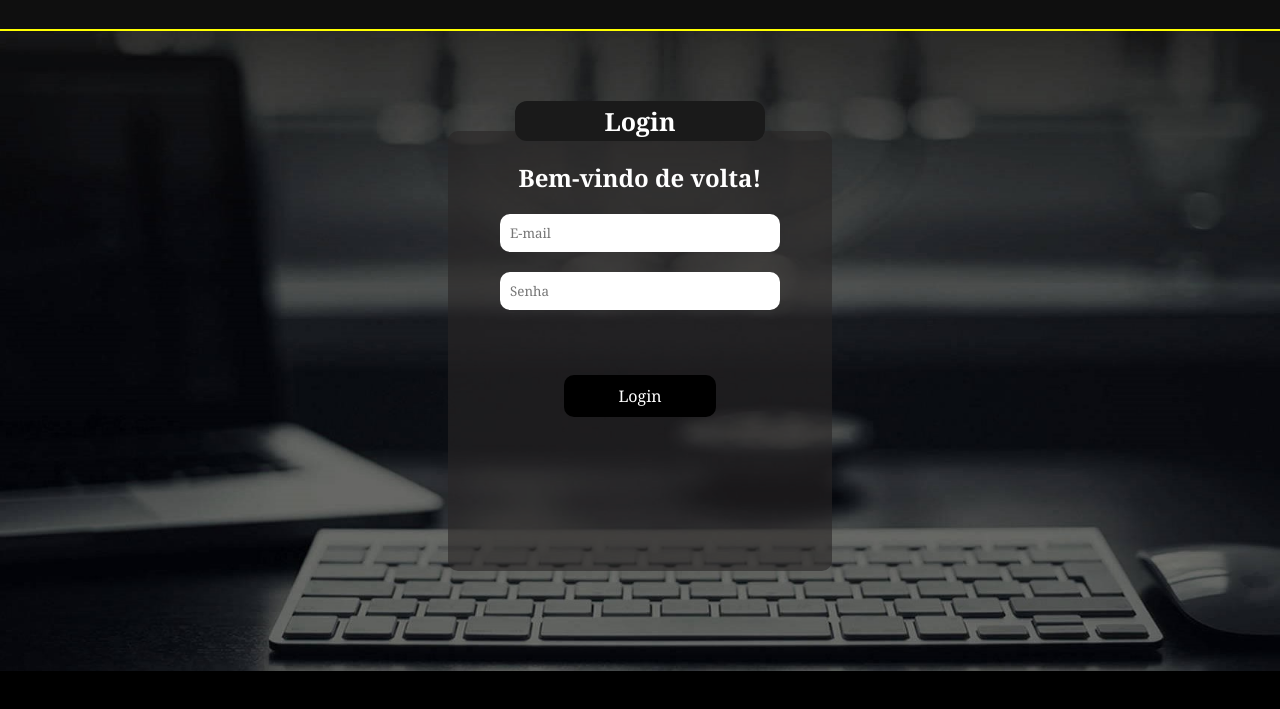
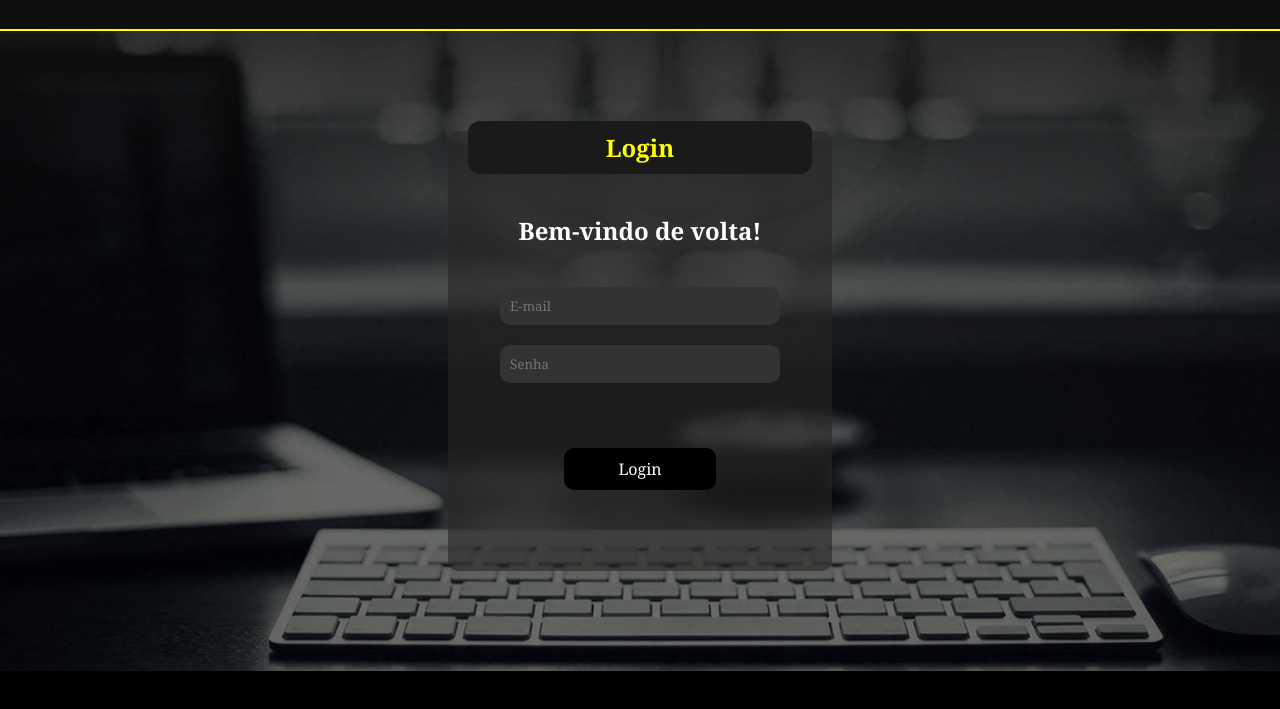
Before and after one commit to RemoteGuard/RemoteGuard, a plain HTML site: page site/public/login.html in a window 1280 px wide. Shown: the part 89-798 px from the top of the page. Drawn offline with Linux system fonts and the light colour scheme.

```diff
--- a/site/public/css/login.css
+++ b/site/public/css/login.css
@@ -89,39 +89,77 @@
 .linksLogin div:hover {
     transform: scale(1.1);
 }
-/*LOGIN*/
 
-.container{
+/* Login container */
+.container {
     display: flex;
     justify-content: center;
     align-items: center;
     width: 100vw;
     height: 80vh;
-    background-color: #333233;
     background-image: url(./../img/site/fundoLoginCadastro/tecladoEmouse_ajustado.jpg);
     background-position: center;
     background-repeat: no-repeat;
-    background-size:cover;
+    background-size: cover;
 }
 
-/* Estilização do título no container de login */
-.titleLog{
-    position: relative;
-    display: flex;
-    justify-content: center;
-    align-items: center;
-    width: 250px;
-    height: 40px;
+/* Login card */
+.cadastre {
+    width: 90vw;
+    max-width: 400px;
+    background-color: rgba(41,37,37, 0.6);
+    padding: 20px;
+    border-radius: 10px;
+    text-align: center;
+}
+
+.titleLog {
     background-color: #1a1a1a;
+    padding: 10px;
+    border-radius: 12px;
+    font-size: 24px;
+    font-weight: bold;
+    margin: -30px auto 20px auto;
+    color: #ffff00;
+}
+
+h2 {
+    color: #ffffff;
+    margin-bottom: 20px;
+}
+
+input,
+button {
+    width: 100%;
+    padding: 10px;
+    margin-top: 15px;
+    border-radius: 8px;
+    border: none;
+}
+
+input {
+    background-color: #333;
+    color: #fff;
+}
+
+button {
+    background-color: #000;
+    color: #fff;
+    cursor: pointer;
+    transition: background-color 0.4s, color 0.4s;
+}
+
+button:hover {
+    background-color: #ffff00;
+    color: #000;
+}
+
+#div_mensagem {
+    color: #fbff00;
+    margin-top: 10px;
     text-align: center;
-    margin-left: auto;
-    margin-right: auto;
-    margin-top: -50px;
-    font-size: 25px;
-    font-weight: bold;
-    border-radius: 12px;
-    font-family: 'League Spartan', Georgia, 'Times New Roman', Times, serif;
 }
+
 
 .cadastre {
     width: 30vw;
```
